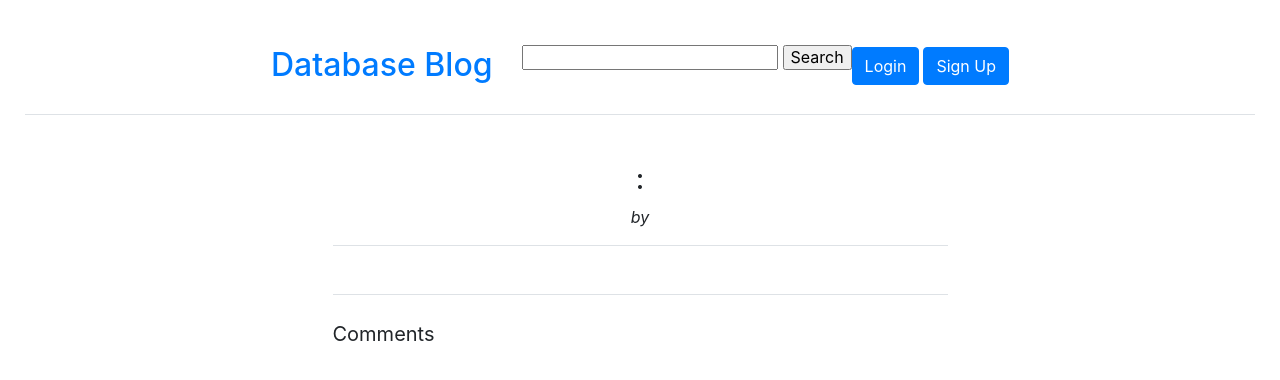
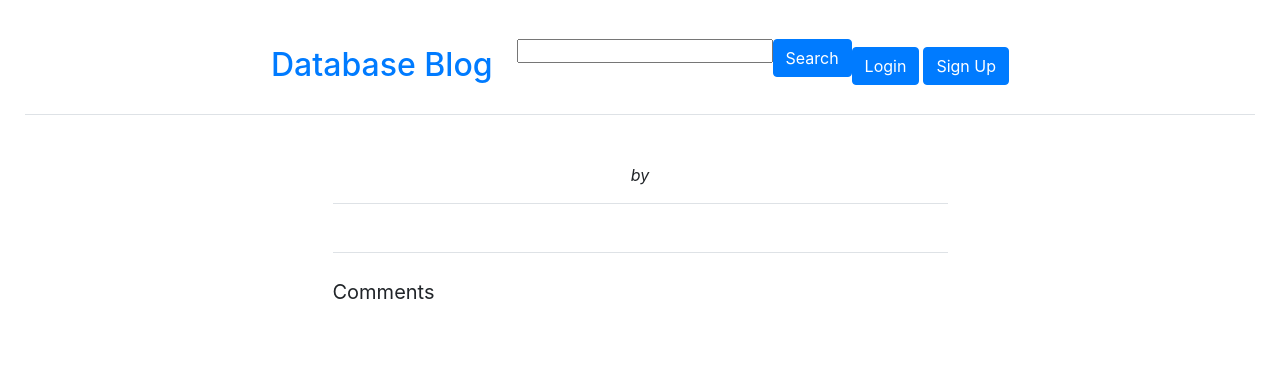
Before and after one commit to bganglia/blog-database, a PHP site: page /posts/show_post.php?id=1 in a window 1280 px wide. Shown: the top 380 px of the page. Run offline with PHP 8.4, Linux system fonts and the light colour scheme; data that the repository does not hold is empty; some libraries are stand-ins or nearby versions.

Commit message:
appearance improvements

```diff
--- a/common/header.php
+++ b/common/header.php
@@ -4,7 +4,7 @@
     <div class="d-flex flex-row justify-content-between align-items-center">
       <form action="/search_results.php">
         <input type="text" name="search">
-        <input type="submit" name="submit" value="Search">
+        <input class="btn btn-primary float-right" type="submit" value="Search" />
       </form>
       <?php
         if (!isset($_SESSION)) {
--- a/posts/show_post.php
+++ b/posts/show_post.php
@@ -16,7 +16,7 @@
     <?php
       $blog = getBlog($_GET['blogId']);
 
-      echo "<h3 class=\"text-center\"><a href=\"/blogs?id=". $blog['id'] ."\">". $blog['title'] ."</a>: ". $post['title'] ."</h3>";
+      echo "<h3 class=\"text-center\"><a href=\"/blogs?id=". $blog['id'] ."\">". $blog['title'] ."</a> ". $post['title'] ."</h3>";
       echo "<p class=\"text-center\"><i>by ". $post['authorName'] ."</i></p>";
 
       function showComments($comment_query) {
```
